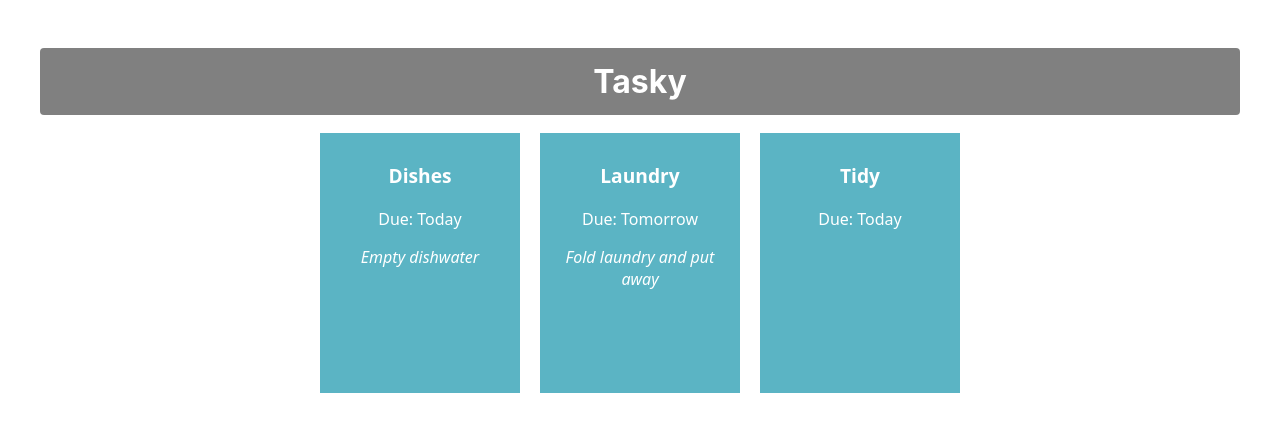
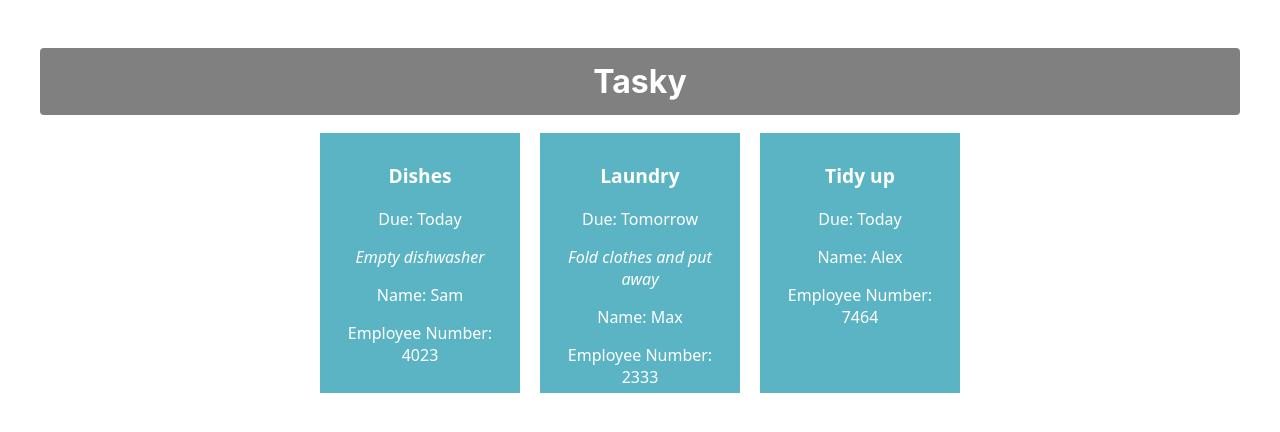
Before and after one commit to ZenYugi/react-basics-labs3, a React (Create React App) app in the folder hometasky/: page / in a window 1280 px wide. Shown: the top 432 px of the page. Built offline with nearby package versions, Linux system fonts and the light colour scheme.

Commit message:
Completed Week 2 Lab B

```diff
--- a/hometasky/src/App.js
+++ b/hometasky/src/App.js
@@ -1,19 +1,36 @@
-import logo from './logo.svg';
+
+import React, { useState } from 'react';
 import './App.css';
 import Task from './components/Task';
 
 
+
+
 function App() {
+  const [ taskState, setTaskState ] = useState({
+    tasks: [
+      { id: 1, title:"Dishes", description: "Empty dishwasher", deadline: "Today", employee: "Sam", employeeNum: 4023},
+      { id: 2, title: "Laundry", description: "Fold clothes and put away", deadline: "Tomorrow", employee: "Max" , employeeNum: 2333},
+      { id: 3, title: "Tidy up", deadline: "Today", employee: "Alex" , employeeNum: 7464}
+    ]
+  });
+
+
   return (
     <div className="container">
       <h1>Tasky</h1>
-      <Task title="Dishes" deadline="Today" description="Empty dishwater" />
 
-      <Task title="Laundry" deadline="Tomorrow" description="Fold laundry and put away">
+      {taskState.tasks.map((task) => (
+    <Task
+      title={task.title}
+      description={task.description}
+      deadline={task.deadline}
+      employee={task.employee}
+      employeeNum={task.employeeNum}
+      key={task.id}
+    />
+  ))}
 
-    </Task>
-
-      <Task title="Tidy" deadline="Today" />
     </div>
   );
 }
--- a/hometasky/src/components/Task.js
+++ b/hometasky/src/components/Task.js
@@ -8,6 +8,8 @@
           <p>Due: {props.deadline}</p>
 
           <p className="description">{props.description}</p>
+          <p>Name: {props.employee}</p>
+          <p>Employee Number: {props.employeeNum}</p>
       </div>
   )
 }
```
